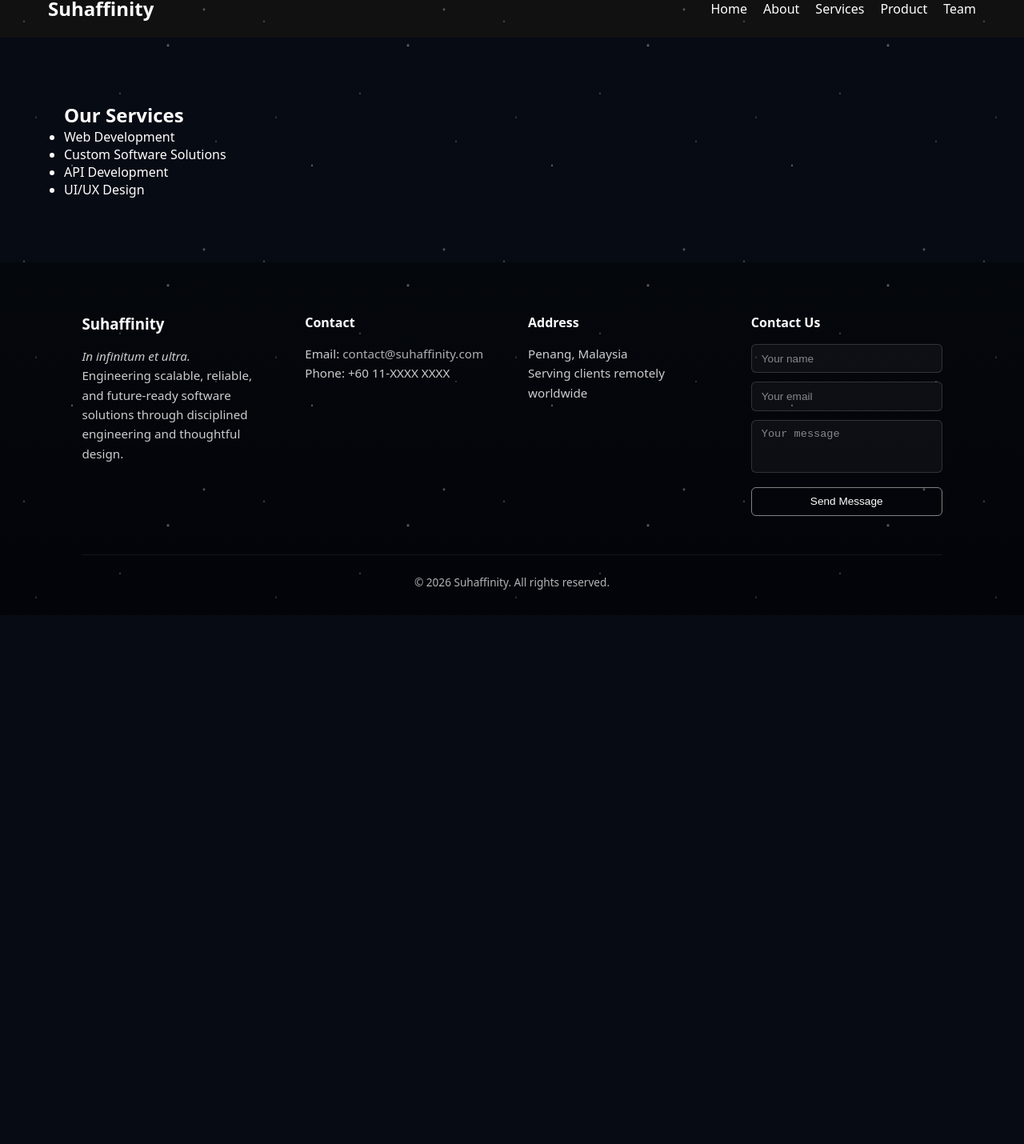
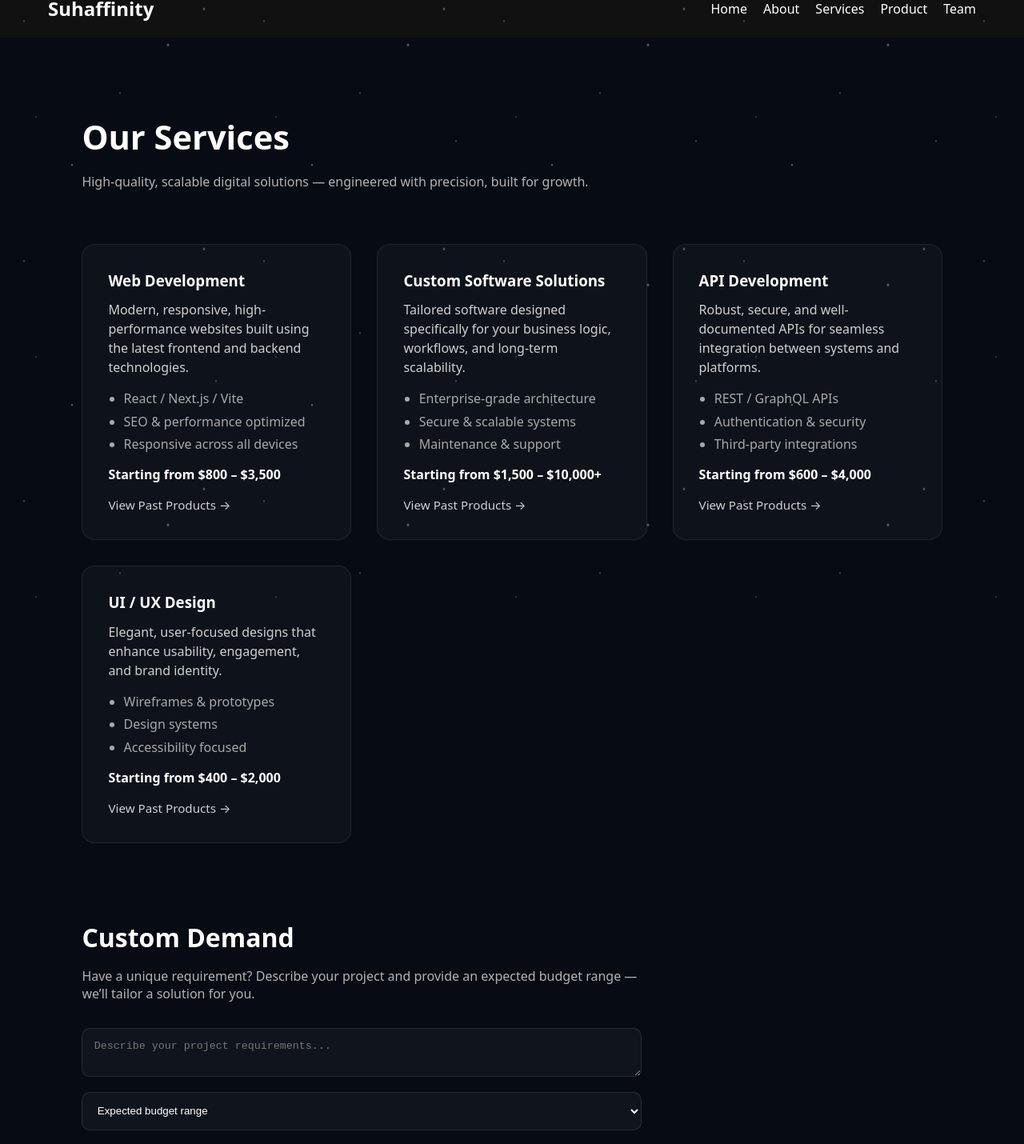
Before and after one commit to suhaff/Suhaffinity, a React (Vite) app: page /services in a window 1280 px wide. Shown: the part 26-1456 px from the top of the page at 80% size. Before the commit the page ends 800 px from the top, so only its background shows below. Built offline with nearby package versions, Linux system fonts and the light colour scheme.

Commit message:
Created service page

```diff
--- a/src/pages/services.jsx
+++ b/src/pages/services.jsx
@@ -1,15 +1,117 @@
-const Services = () => {
+import { Link } from "react-router-dom";
+
+export default function Services() {
   return (
-    <section style={{ padding: "80px" }}>
-      <h2>Our Services</h2>
-      <ul>
-        <li>Web Development</li>
-        <li>Custom Software Solutions</li>
-        <li>API Development</li>
-        <li>UI/UX Design</li>
-      </ul>
+    <section className="services-section">
+      <div className="services-header">
+        <h2>Our Services</h2>
+        <p>
+          High-quality, scalable digital solutions — engineered with precision,
+          built for growth.
+        </p>
+      </div>
+
+      <div className="services-grid">
+
+        {/* Web Development */}
+        <div className="service-card">
+          <h3>Web Development</h3>
+          <p>
+            Modern, responsive, high-performance websites built using the latest
+            frontend and backend technologies.
+          </p>
+          <ul>
+            <li>React / Next.js / Vite</li>
+            <li>SEO & performance optimized</li>
+            <li>Responsive across all devices</li>
+          </ul>
+          <span className="price">Starting from $800 – $3,500</span>
+          <Link to="/product" className="service-link">
+            View Past Products →
+          </Link>
+        </div>
+
+        {/* Custom Software */}
+        <div className="service-card">
+          <h3>Custom Software Solutions</h3>
+          <p>
+            Tailored software designed specifically for your business logic,
+            workflows, and long-term scalability.
+          </p>
+          <ul>
+            <li>Enterprise-grade architecture</li>
+            <li>Secure & scalable systems</li>
+            <li>Maintenance & support</li>
+          </ul>
+          <span className="price">Starting from $1,500 – $10,000+</span>
+          <Link to="/product" className="service-link">
+            View Past Products →
+          </Link>
+        </div>
+
+        {/* API Development */}
+        <div className="service-card">
+          <h3>API Development</h3>
+          <p>
+            Robust, secure, and well-documented APIs for seamless integration
+            between systems and platforms.
+          </p>
+          <ul>
+            <li>REST / GraphQL APIs</li>
+            <li>Authentication & security</li>
+            <li>Third-party integrations</li>
+          </ul>
+          <span className="price">Starting from $600 – $4,000</span>
+          <Link to="/product" className="service-link">
+            View Past Products →
+          </Link>
+        </div>
+
+        {/* UI/UX Design */}
+        <div className="service-card">
+          <h3>UI / UX Design</h3>
+          <p>
+            Elegant, user-focused designs that enhance usability, engagement,
+            and brand identity.
+          </p>
+          <ul>
+            <li>Wireframes & prototypes</li>
+            <li>Design systems</li>
+            <li>Accessibility focused</li>
+          </ul>
+          <span className="price">Starting from $400 – $2,000</span>
+          <Link to="/product" className="service-link">
+            View Past Products →
+          </Link>
+        </div>
+
+      </div>
+
+      {/* Custom Demand */}
+      <div className="custom-demand">
+        <h3>Custom Demand</h3>
+        <p>
+          Have a unique requirement? Describe your project and provide an
+          expected budget range — we’ll tailor a solution for you.
+        </p>
+
+        <form className="custom-form">
+          <textarea
+            placeholder="Describe your project requirements..."
+            required
+          />
+
+          <select required>
+            <option value="">Expected budget range</option>
+            <option>$500 – $1,000</option>
+            <option>$1,000 – $3,000</option>
+            <option>$3,000 – $7,000</option>
+            <option>$7,000+</option>
+          </select>
+
+          <button type="submit">Submit Request</button>
+        </form>
+      </div>
     </section>
   );
-};
-
-export default Services;
+}
--- a/src/styles/global.css
+++ b/src/styles/global.css
@@ -641,3 +641,129 @@ footer {
   line-height: 1.7;
   opacity: 0.85;
 }
+/* ===============================
+   SERVICES SECTION – Suhaffinity
+   =============================== */
+
+.services-section {
+  padding: 6rem 8%;
+  color: #fff;
+}
+
+.services-header {
+  max-width: 700px;
+  margin-bottom: 4rem;
+}
+
+.services-header h2 {
+  font-size: 2.6rem;
+  margin-bottom: 1rem;
+}
+
+.services-header p {
+  color: #b3b3b3;
+  line-height: 1.6;
+}
+
+.services-grid {
+  display: grid;
+  grid-template-columns: repeat(auto-fit, minmax(260px, 1fr));
+  gap: 2rem;
+}
+
+.service-card {
+  background: rgba(255, 255, 255, 0.03);
+  border: 1px solid rgba(255, 255, 255, 0.08);
+  border-radius: 16px;
+  padding: 2rem;
+  transition: all 0.3s ease;
+}
+
+.service-card:hover {
+  transform: translateY(-6px);
+  border-color: rgba(255, 255, 255, 0.2);
+}
+
+.service-card h3 {
+  margin-bottom: 0.8rem;
+}
+
+.service-card p {
+  color: #cfcfcf;
+  margin-bottom: 1rem;
+  line-height: 1.5;
+}
+
+.service-card ul {
+  padding-left: 1.2rem;
+  margin-bottom: 1rem;
+}
+
+.service-card li {
+  color: #a8a8a8;
+  margin-bottom: 0.4rem;
+}
+
+.price {
+  display: block;
+  margin-bottom: 1rem;
+  font-weight: 600;
+}
+
+.service-link {
+  text-decoration: none;
+  color: #ffffff;
+  font-size: 0.95rem;
+  opacity: 0.8;
+}
+
+.service-link:hover {
+  opacity: 1;
+}
+
+/* Custom Demand */
+
+.custom-demand {
+  margin-top: 6rem;
+  max-width: 700px;
+}
+
+.custom-demand h3 {
+  font-size: 2rem;
+  margin-bottom: 1rem;
+}
+
+.custom-demand p {
+  color: #b3b3b3;
+  margin-bottom: 2rem;
+}
+
+.custom-form {
+  display: flex;
+  flex-direction: column;
+  gap: 1.2rem;
+}
+
+.custom-form textarea,
+.custom-form select {
+  background: rgba(255, 255, 255, 0.04);
+  border: 1px solid rgba(255, 255, 255, 0.1);
+  color: #fff;
+  padding: 0.9rem;
+  border-radius: 10px;
+}
+
+.custom-form button {
+  align-self: flex-start;
+  padding: 0.7rem 2rem;
+  border-radius: 999px;
+  border: 1px solid #fff;
+  background: transparent;
+  color: #fff;
+  cursor: pointer;
+}
+
+.custom-form button:hover {
+  background: #fff;
+  color: #000;
+}
```
